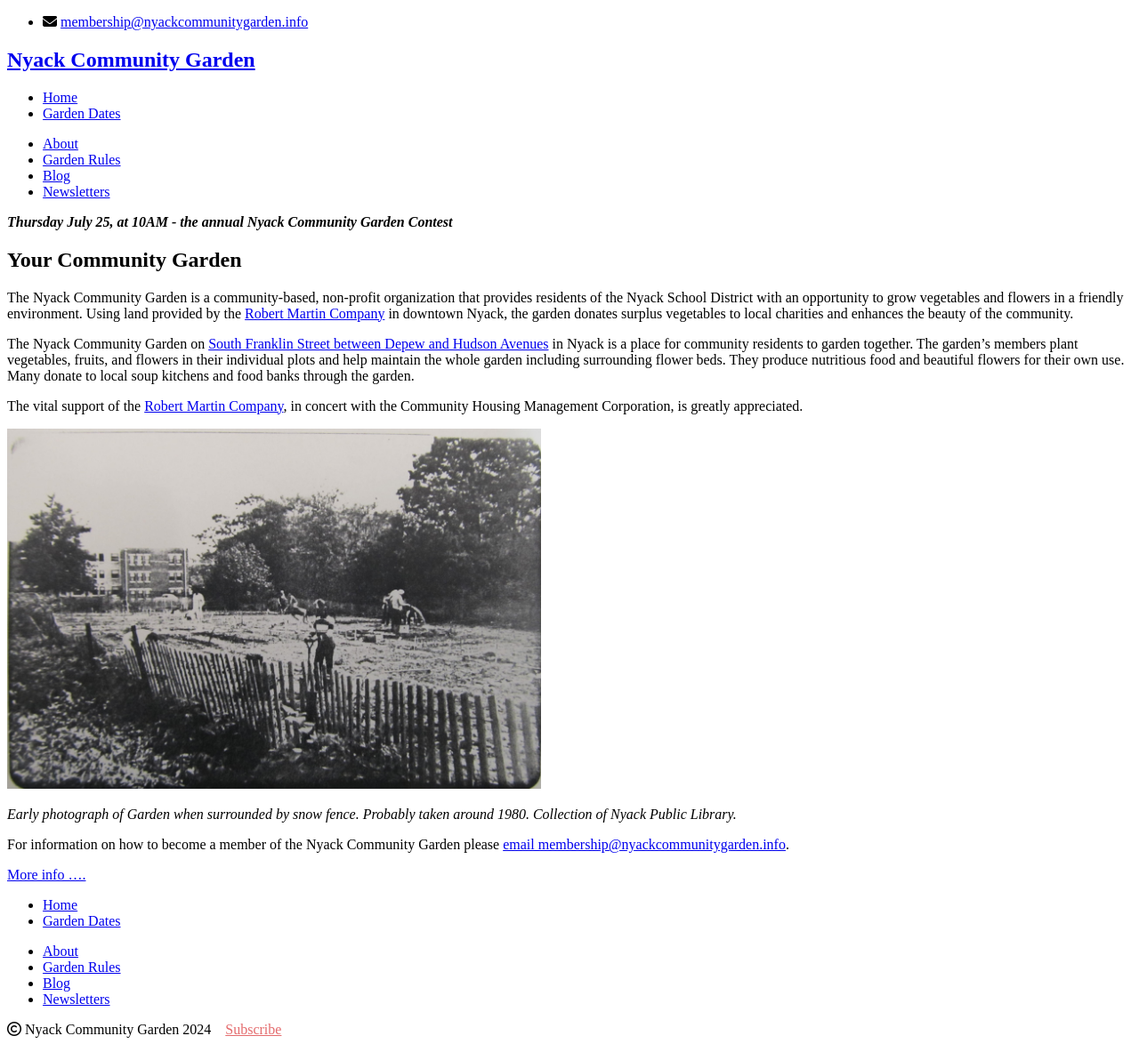
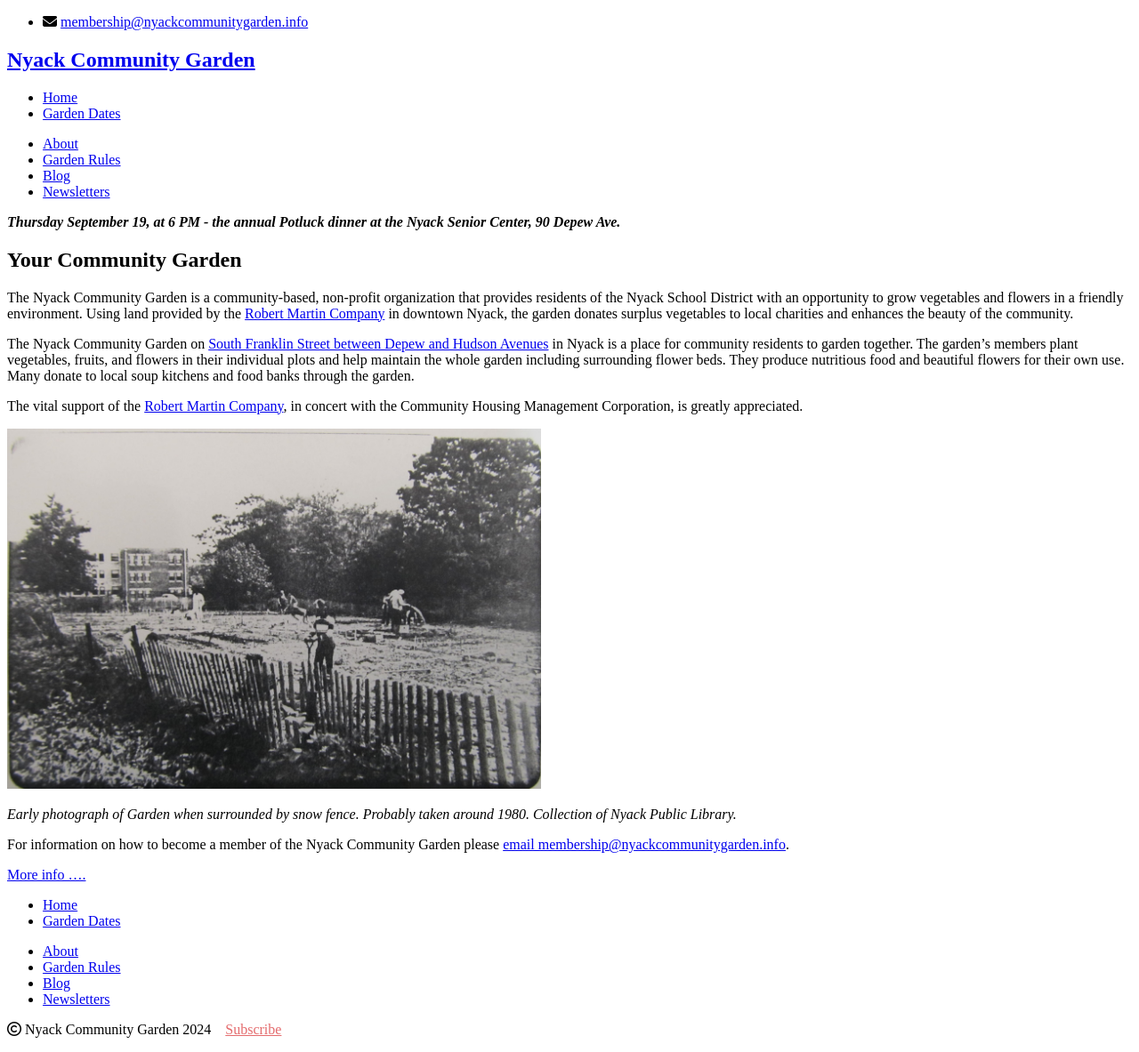
Before and after one commit to bosborne/nyackcommunitygarden, a Jekyll site: the page built from index.md, in a window 1280 px wide. Shown: the whole page at 89% size. Built offline with Jekyll 4.4.1, drawn with Linux system fonts in a browser that asks for light colours; nearby versions of some CDN libraries; library files that are not in the unit come from our copies.

Commit message:
Add details on potluck

```diff
--- a/_layouts/default.html
+++ b/_layouts/default.html
@@ -22,7 +22,8 @@
       <div class="bannerbox">
         <p>
           <i>
-            <b><i>Thursday July 25, at 10AM </i>- the annual Nyack Community Garden Contest</b>
+            <b><i>Thursday September 19, at 6 PM </i>- the annual Potluck dinner at the Nyack Senior Center, 90 Depew
+              Ave.</b>
           </i>
         </p>
       </div>
```
